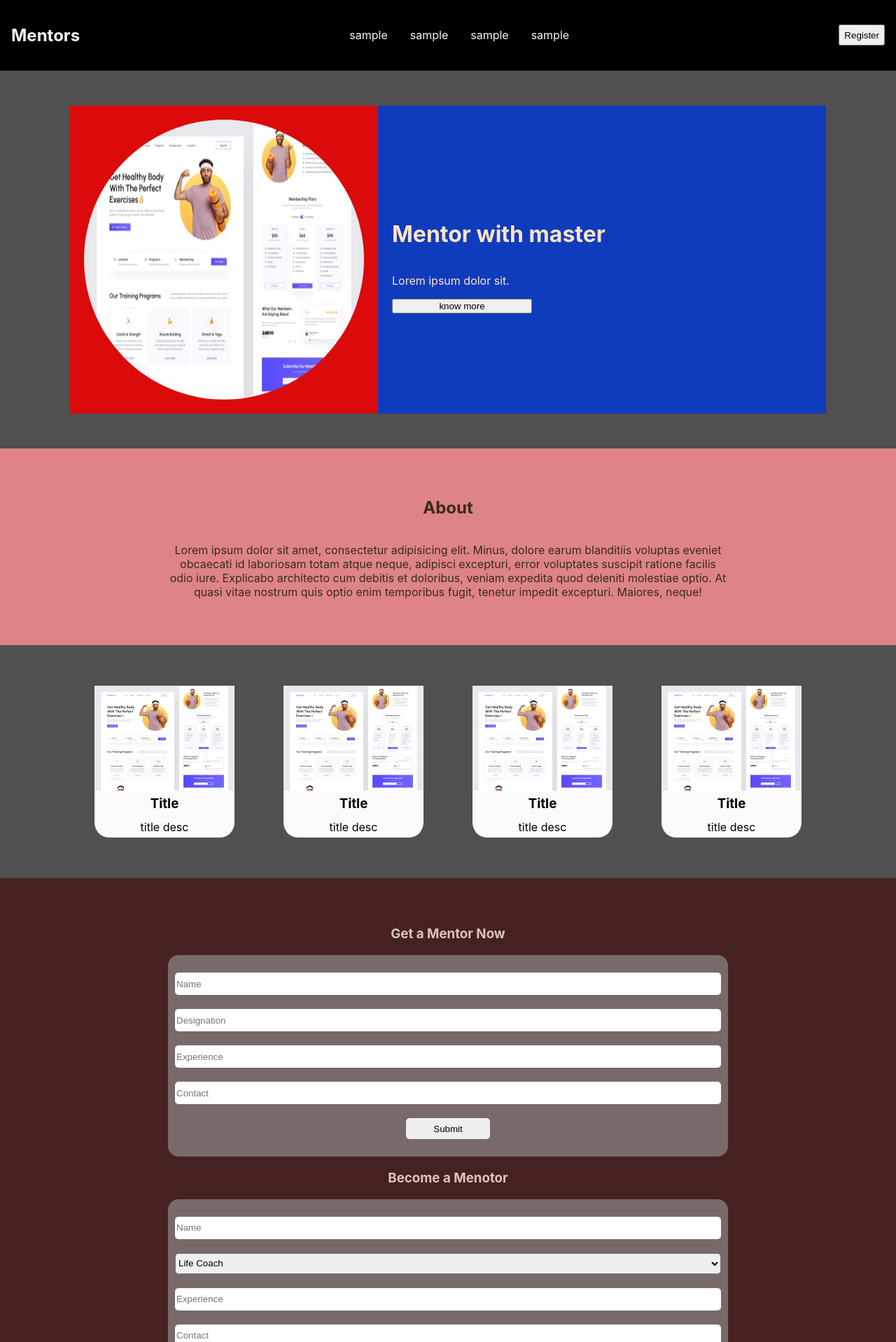
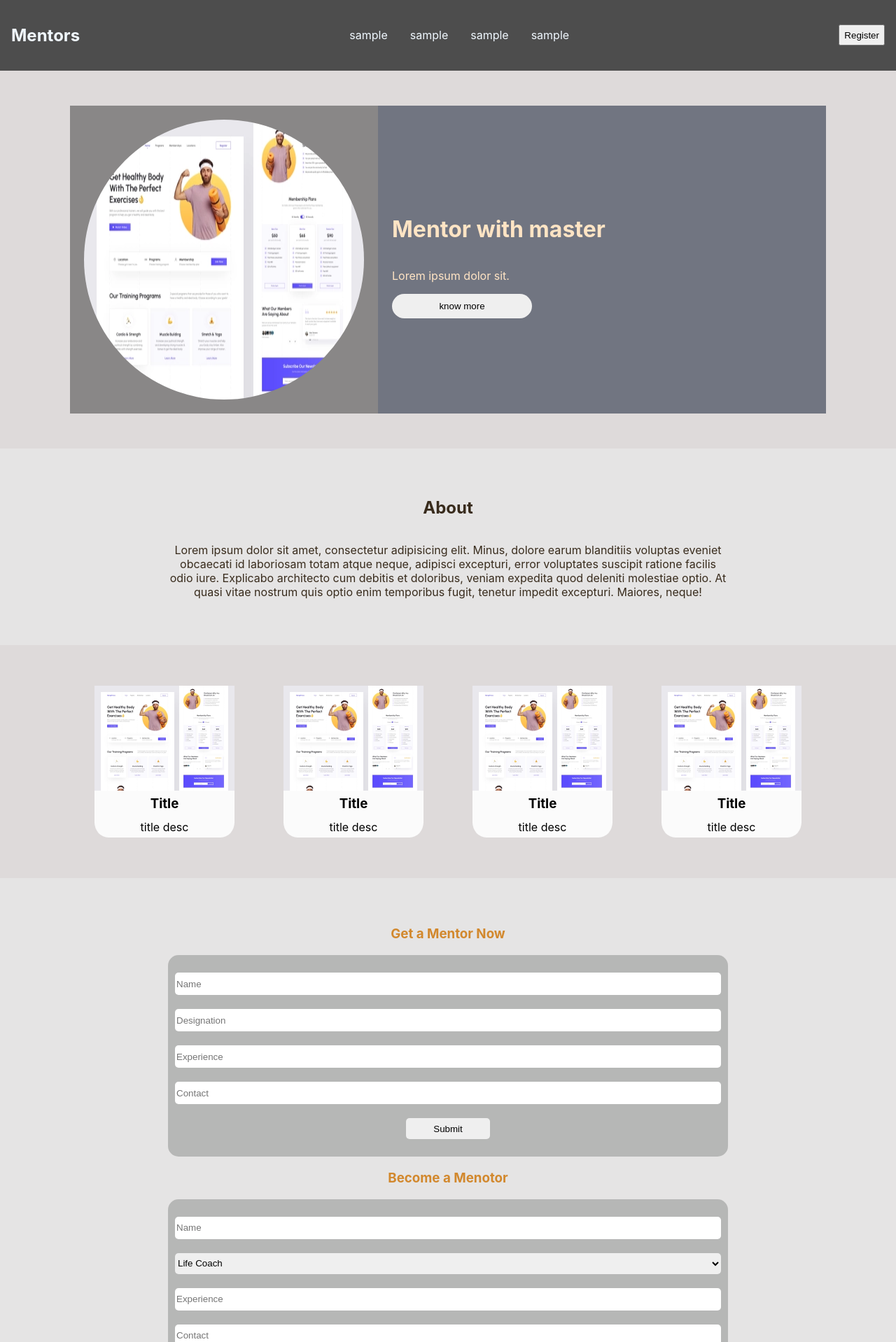
Before and after one commit to Mr-Zee/masterwithmentors, a React (Create React App) app: page / in a window 1280 px wide. Shown: the top 1918 px of the page at 70% size. Built offline with nearby package versions, Linux system fonts and the light colour scheme.

Commit message:
style change

```diff
--- a/src/App.css
+++ b/src/App.css
@@ -16,7 +16,7 @@ body {
 /* ----------------------NAV BAR-----------------*/
 .navbar {
   color: aliceblue;
-  background: #000;
+  background: rgb(77, 77, 77);
   display: flex;
   justify-content: space-between;
   align-items: center;
@@ -43,13 +43,14 @@ body {
 }
 /* --------------- HERO ----------------- */
 .hero {
-  background: rgb(81, 79, 79);
+  background: rgb(222, 218, 218);
+
   color: bisque;
   justify-content: space-around;
 }
 
 .hero .left {
-  background: rgb(220, 11, 11);
+  background: rgb(137, 135, 135);
   display: flex;
   justify-content: flex-end;
   flex: 2;
@@ -62,7 +63,7 @@ body {
 }
 
 .hero .right {
-  background: rgb(15, 59, 189);
+  background: rgb(113, 117, 129);
   display: flex;
   flex: 3;
   flex-direction: column;
@@ -72,6 +73,9 @@ body {
 
 .hero .knowmore-btn {
   width: 200px;
+  border: none;
+  border-radius: 20px;
+  height: 35px;
 }
 
 @media screen and (max-width: 612px) {
@@ -92,7 +96,8 @@ body {
   display: flex;
   flex-direction: column;
   align-items: center;
-  background: rgb(222, 132, 132);
+  background: rgba(225, 223, 223, 0.842);
+
   color: rgb(56, 43, 28);
 }
 
@@ -103,7 +108,7 @@ body {
 
 /* ---------CARDS-------- */
 .cards {
-  background: rgb(81, 79, 79);
+  background: rgb(222, 218, 218);
   color: bisque;
   display: flex;
   justify-content: space-around;
@@ -144,8 +149,9 @@ body {
 }
 /* -------------SIGNUP--------------- */
 .sign-up {
-  background: rgb(70, 33, 33);
-  color: rgb(216, 200, 181);
+  background: rgba(225, 223, 223, 0.842);
+  color: rgb(210, 136, 45);
+
   display: flex;
   flex-direction: column;
   align-items: center;
@@ -169,6 +175,7 @@ body {
 }
 .sign-up form select {
   border-radius: 5px;
+  border: none;
   margin: 10px;
   height: 30px;
 }
```
